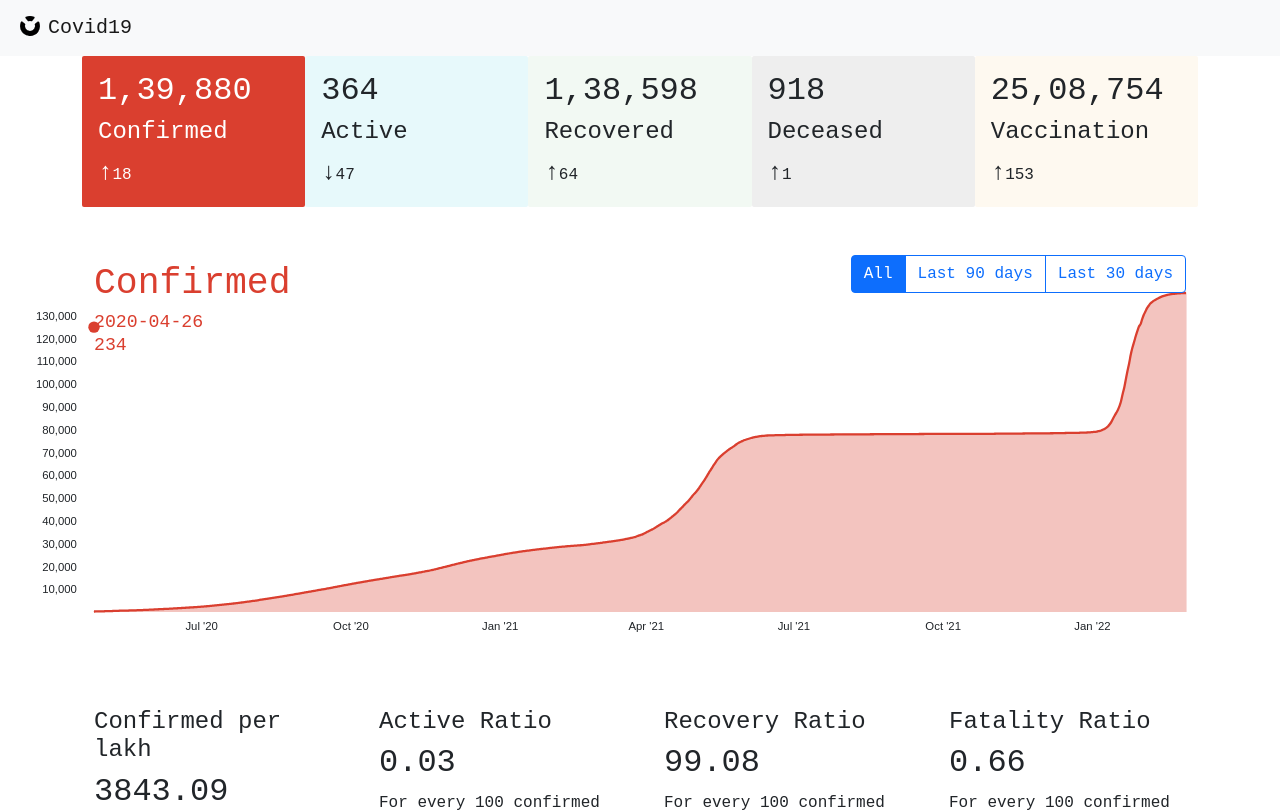
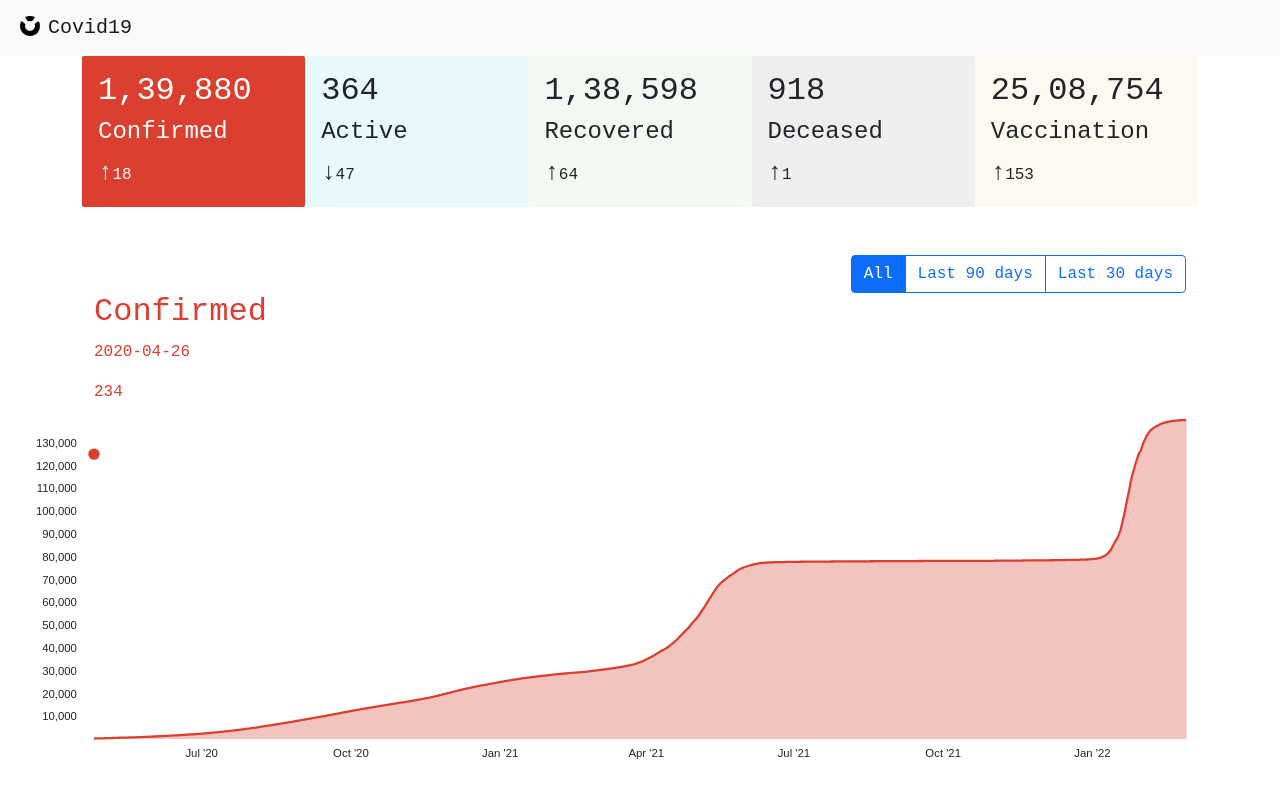
Before and after one commit to open-vadodara/covid19, a React (Create React App) app: page / in a window 1280 px wide. Shown: the top 812 px of the page. Built offline with nearby package versions, Linux system fonts and the light colour scheme; a small style sheet from the web is missing; a web font is replaced by a local one.

Commit message:
filter by number of days

```diff
--- a/src/App.js
+++ b/src/App.js
@@ -82,9 +82,9 @@ class App extends React.Component {
 
         <div className='d-flex flex-row-reverse'>
           <div className='btn-group' role='group' aria-label='Basic outlined example'>
-            <button onClick={ () => this.handlePeriod(0) } type='button' className='btn btn-primary'>All</button>
-            <button onClick={ () => this.handlePeriod(90) } type='button' className='btn btn-outline-primary'>Last 90 days</button>
-            <button onClick={ () => this.handlePeriod(30) } type='button' className='btn btn-outline-primary'>Last 30 days</button>
+            <button onClick={ () => this.handlePeriod(0)  } type='button' className={ this.state.days === 0  ? 'btn btn-primary' : 'btn btn-outline-primary' } >All</button>
+            <button onClick={ () => this.handlePeriod(90) } type='button' className={ this.state.days === 90 ? 'btn btn-primary' : 'btn btn-outline-primary' }>Last 90 days</button>
+            <button onClick={ () => this.handlePeriod(30) } type='button' className={ this.state.days === 30 ? 'btn btn-primary' : 'btn btn-outline-primary' }>Last 30 days</button>
           </div>
         </div>
 
--- a/src/components/line_chart.js
+++ b/src/components/line_chart.js
@@ -62,26 +62,27 @@ export default function LineChart(props) {
     let date_frmt = (sel_class === 'vaccinated') ? [date, month, year].join('-') : x0.toISOString().split('T')[0]
 
     let curr_val = data.filter((d) => d[date_col] === date_frmt)[0][sel_col]
-    d3.select('.graph_info text:nth-of-type(1)').text(x0.toDateString().substr(4))
-    d3.select('.graph_info text:nth-of-type(2)').text(
+    d3.select('.graph_info p:nth-of-type(1)').text(x0.toDateString().substr(4))
+    d3.select('.graph_info p:nth-of-type(2)').text(
       curr_val.toLocaleString('en-IN', {
         maximumFractionDigits: 2
       })
     )
-    d3.select('.graph_info circle')
+    d3.select('svg circle')
       .attr('cx', getX(parseDate(date_frmt)))
       .attr('cy', getY(curr_val) - 30)
   };
 
   return (
+    <div>
+      <h2 className={'title ' + sel_class}>{ props.type }</h2>
+      <div className='graph_info'>
+        <p className={ sel_class }>{ data[0][date_col] }</p>
+        <p className={ sel_class }>{ data[0][sel_col]  }</p>
+      </div>
+
       <svg viewBox={`0 0 ${width} ${height}`} onMouseMove={handleMouseMove} >
-      <text className={'title ' + sel_class}>{ props.type }</text>
-      <g className='graph_info' transform='translate(0, 30)'>
-        <text className={ sel_class }>{ data[0][date_col] }</text>
-        <text className={ sel_class } transform='translate(0, 20)'>{ data[0][sel_col] }</text>
-        <circle r="5" className={ sel_class }></circle>
-      </g>
-
+        <circle r="5" className={ sel_class } transform='translate(0, 30)'></circle>
         <g className="axis yAxis" ref={getYAxis} />
         <g className="axis xAxis" ref={getXAxis} transform={`translate(0, ${height})`} />
 
@@ -96,5 +97,6 @@ export default function LineChart(props) {
           );
         })}
       </svg>
+    </div>
   );
 }
--- a/src/css/line_chart.css
+++ b/src/css/line_chart.css
@@ -1,11 +1,11 @@
 @import "style.css";
 
 
-path.active, text.active          { fill: var(--color-active); color: var(--color-active); }
-path.recovered, text.recovered    { fill: var(--color-recovered); color: var(--color-recovered); }
-path.vaccinated, text.vaccinated  { fill: var(--color-vaccinated); color: var(--color-vaccinated); }
-path.confirmed, text.confirmed    { fill: var(--color-confirmed); color: var(--color-confirmed); }
-path.deceased, text.deceased      { fill: var(--color-deceased); color: var(--color-deceased); }
+path.active, h2.active, p.active          { fill: var(--color-active); color: var(--color-active); }
+path.recovered, h2.recovered, p.recovered    { fill: var(--color-recovered); color: var(--color-recovered); }
+path.vaccinated, h2.vaccinated, p.vaccinated  { fill: var(--color-vaccinated); color: var(--color-vaccinated); }
+path.confirmed, h2.confirmed, p.confirmed    { fill: var(--color-confirmed); color: var(--color-confirmed); }
+path.deceased, h2.deceased, p.deceased      { fill: var(--color-deceased); color: var(--color-deceased); }
 
 path.active     { stroke: var(--color-active); }
 path.recovered  { stroke: var(--color-recovered); }
@@ -15,7 +15,7 @@ path.deceased   { stroke: var(--color-deceased); }
 
 path.pathstroke { fill: none; stroke-width: 2; }
 
-text.title { font-size: 2rem; }
+h2.title { font-size: 2rem; }
 
 .subtitle text {
   text-decoration: underline;
```
Lines whose indentation alone changed are shown as unchanged.
